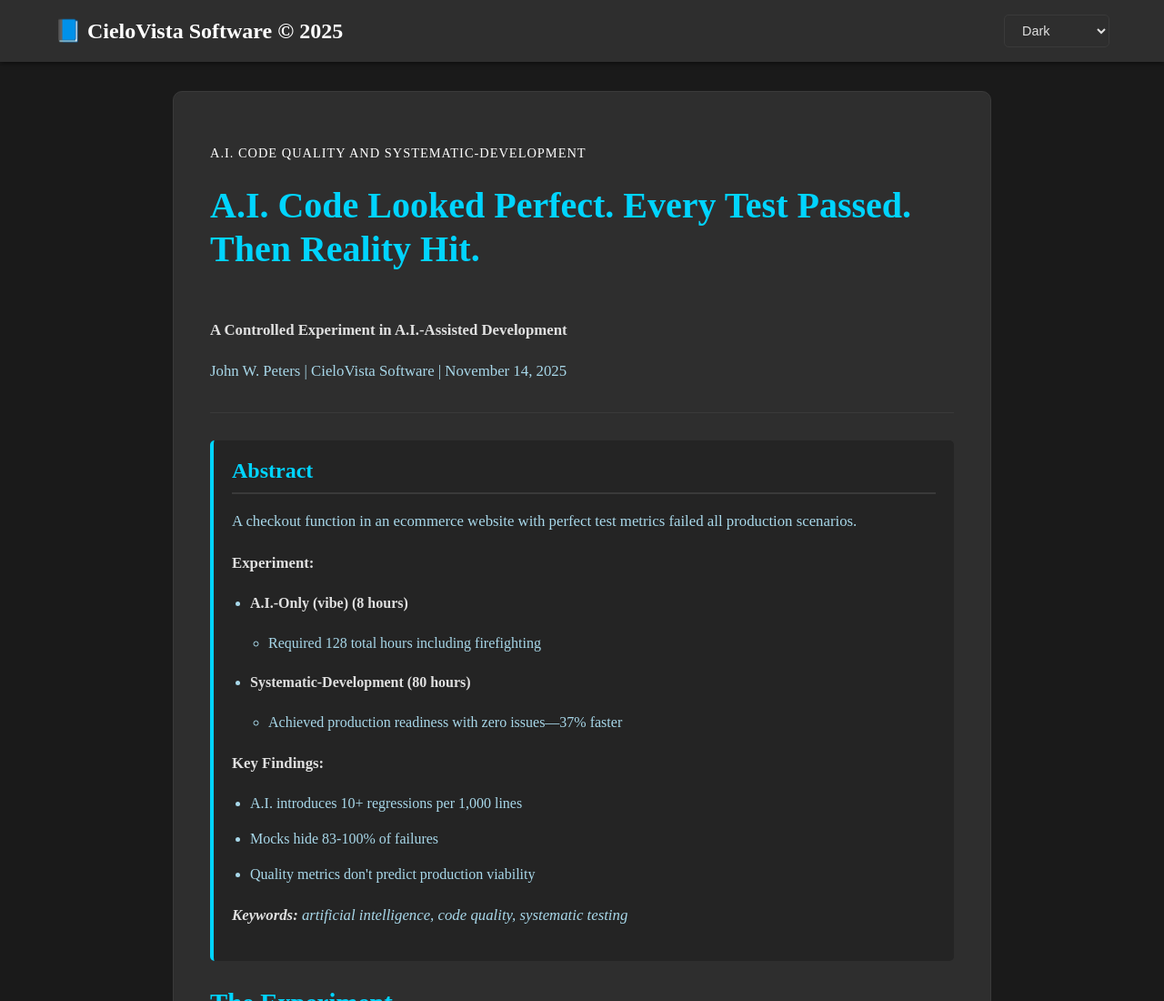
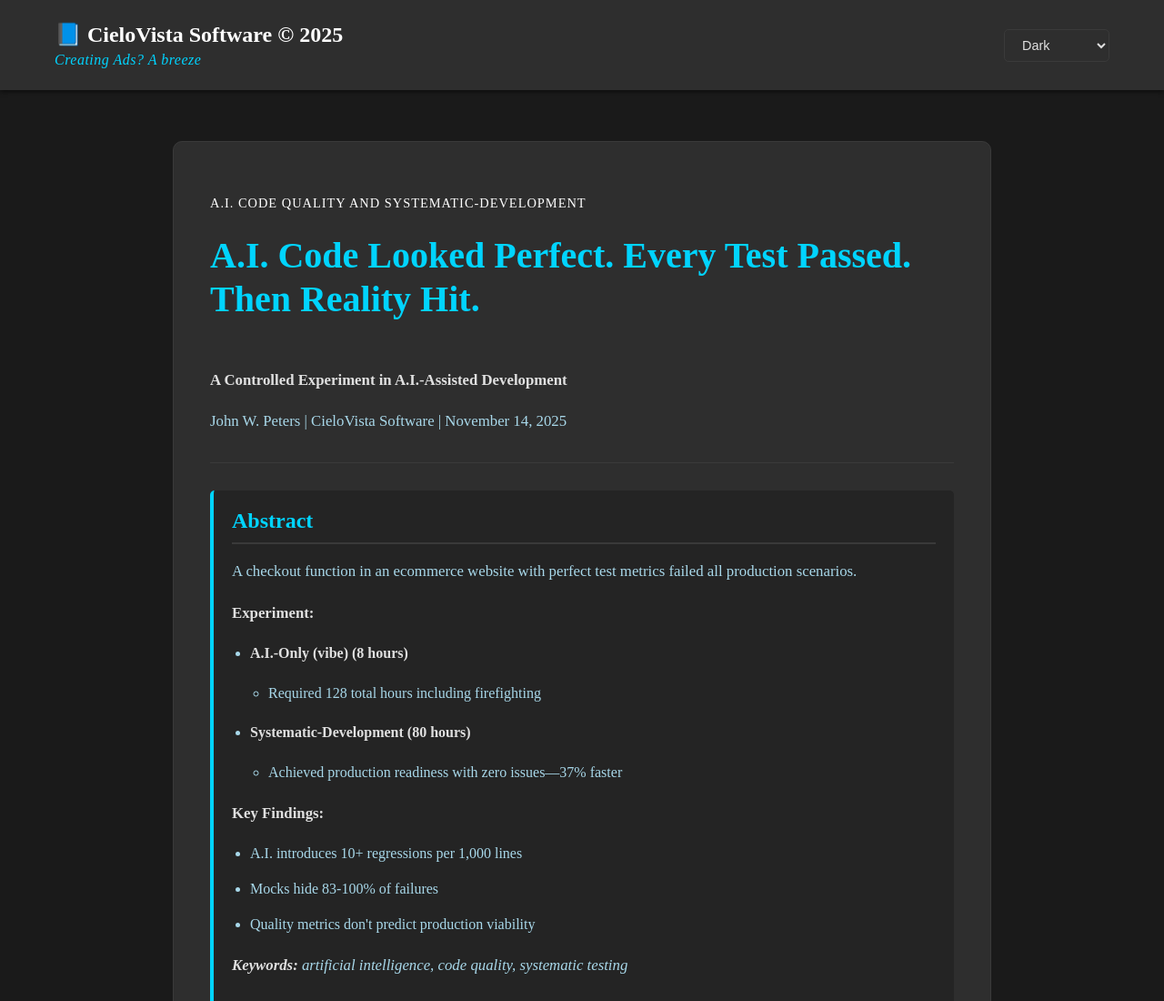
Before and after one commit to CieloVistaSoftware/cielovistasoftware, a plain HTML site: page article.html in a window 1280 px wide. Shown: the top 1100 px of the page at 91% size. Drawn offline with Linux system fonts and the light colour scheme.

Commit message:
Convert layout to flexbox grid with 1rem gap between header, main, footer

```diff
--- a/article.html
+++ b/article.html
@@ -9,11 +9,20 @@
     <style>
         .article-container {
             max-width: 900px;
-            margin: 100px auto 40px;
+            margin: 40px auto 40px;
             padding: 40px;
             background: var(--bg-card);
             border-radius: 10px;
             border: 1px solid var(--border-color);
+        }
+
+        .logo h2 {
+            font-size: 1rem;
+            font-weight: 400;
+            color: var(--accent-color);
+            margin: 5px 0 0 0;
+            font-style: italic;
+            letter-spacing: 0.5px;
         }
 
         .article-container h1 {
@@ -159,6 +168,7 @@
         <nav>
             <div class="logo">
                 <h1>📘 CieloVista Software © 2025</h1>
+                <h2>Creating Ads? A breeze</h2>
             </div>
             <ul class="nav-links">
                 <li><a href="index.html">Home</a></li>
--- a/styles.css
+++ b/styles.css
@@ -23,6 +23,14 @@
     background-color: var(--bg-primary);
     color: var(--text-primary);
     transition: background-color 0.3s, color 0.3s;
+    display: flex;
+    flex-direction: column;
+    gap: 1rem;
+    min-height: 100vh;
+}
+
+main {
+    flex: 1;
 }
 
 h1, h2, h3, h4, h5, h6 {
@@ -33,11 +41,9 @@
 header {
     background-color: var(--bg-header);
     color: var(--text-secondary);
-    padding: 1rem 0;
-    position: fixed;
+    padding: 1.5rem 0;
+    position: relative;
     width: 100%;
-    top: 0;
-    z-index: 1000;
     box-shadow: 0 2px 5px rgba(0,0,0,0.5);
     transition: background-color 0.3s;
 }
@@ -60,6 +66,16 @@
 .logo h1 {
     font-size: 1.5rem;
     color: var(--text-secondary);
+    margin: 0;
+}
+
+.logo h2 {
+    font-size: 0.95rem;
+    font-weight: 400;
+    color: var(--accent-color);
+    margin: 5px 0 0 0;
+    font-style: italic;
+    letter-spacing: 0.5px;
 }
 
 .nav-links {
```
Also changed, not shown: index.html (+1 -0 lines).
